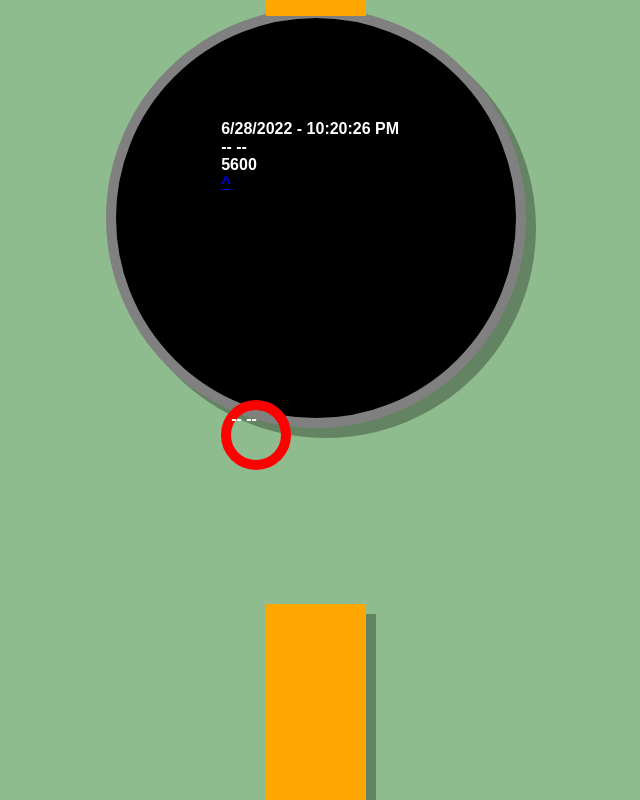
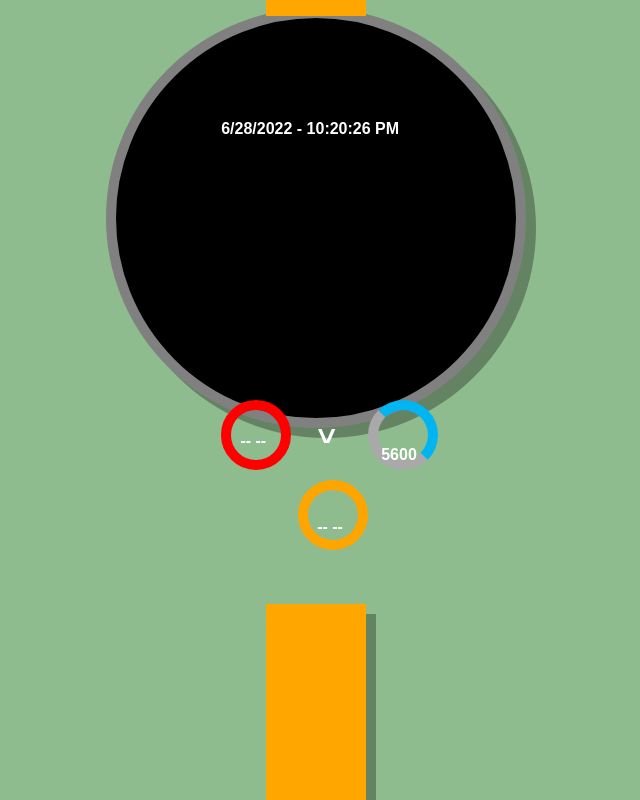
Before and after one commit to VaggelisProggraming/smartwatch, a plain HTML site: page index.html in a window 1280 px wide. Shown: the whole page, without its empty margins (342-982 px from the left). Drawn offline with Linux system fonts and the light colour scheme.

Commit message:
Update style.css

```diff
--- a/style.css
+++ b/style.css
@@ -28,11 +28,64 @@ body {
     height: 50px;
     width: 50px;
 }
-.content-text .hr .text {
+.content-text .hr #text {
     position: fixed;
     top: 54%;
     bottom: 46%;
     left: 45.5%;
+}
+.content-text .kcal {
+    position: fixed;
+    top: 60%;
+    bottom: 40%;
+    left: 50%;
+    border-radius: 50%;
+    border: 10px solid orange;
+    height: 50px;
+    width: 50px;
+}
+.content-text .kcal #text {
+    position: fixed;
+    bottom: 33%;
+    left: 51.5%;
+}
+.content-text .steps {
+    position: fixed;
+    top: 50%;
+    bottom: 50%;
+    left: 55.5%;
+    border-radius: 50%;
+    border-right: 10px solid rgb(0, 181, 241);
+    border-top: 10px solid rgb(0, 181, 241);
+    border-left: 10px solid darkgray;
+    border-bottom: 10px solid darkgray;
+    height: 50px;
+    width: 50px;
+}
+.content-text .steps #text {
+    position: fixed;
+    /* top: 55%; */
+    bottom: 42%;
+    left: 56.5%;
+}
+
+
+.content .down {
+    text-decoration: none;
+    height: 50px;
+    position: fixed;
+    right: 47%;
+    left: 53%;
+    top: 50%;
+    bottom: 50%;
+    font-size: 32px;
+    color: #FFFF;
+    border: 0px;
+    margin: 0px;
+    padding: 0px;
+    background-color: black;
+    display: inline-block;
+    transform: rotate(-180deg);
 }
 .content {
     box-shadow: 10px 10px rgba(0, 0, 0, 0.3);
```
